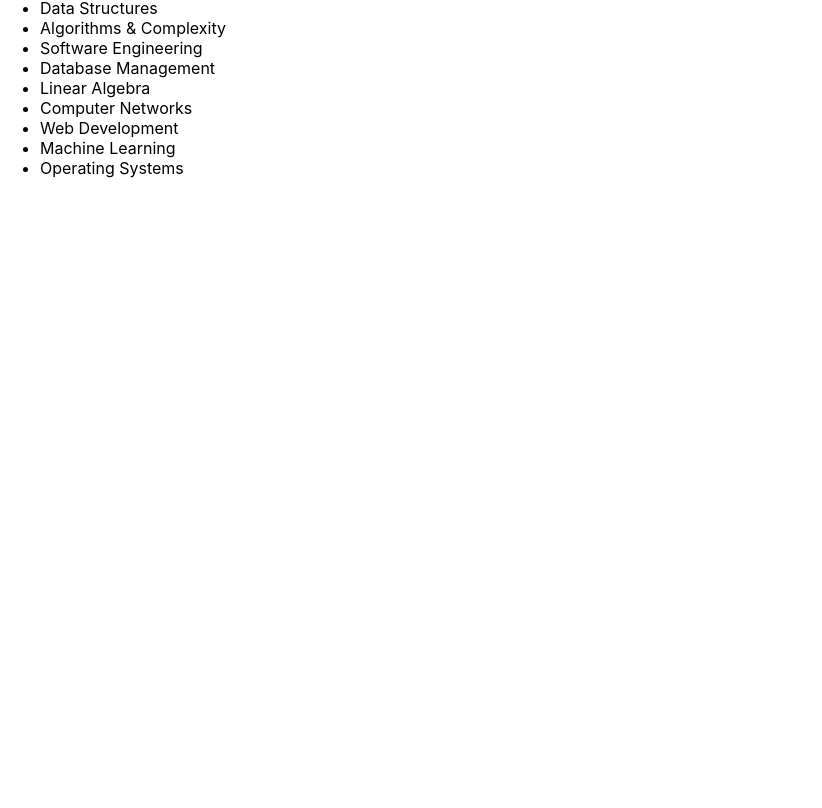
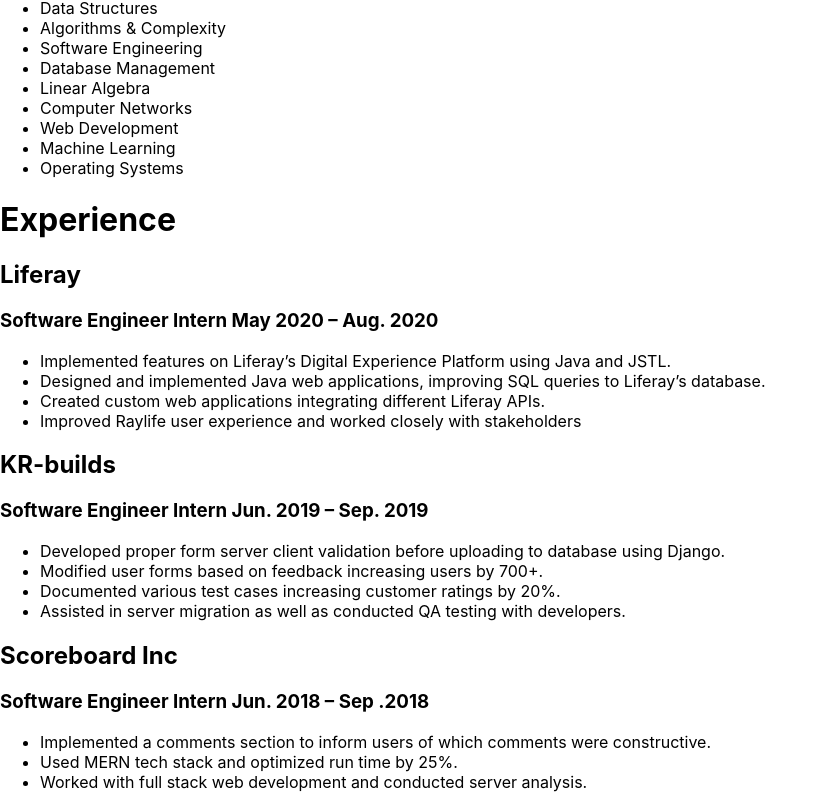
Before and after one commit to calvin-gao/myPortfolio, a React (Create React App) app: page / in a window 1280 px wide. Shown: the part 544-1352 px from the top of the page, without its empty margins (0-822 px from the left). Before the commit the page ends 800 px from the top, so only its background shows below. Built offline with nearby package versions, Linux system fonts and the light colour scheme.

Commit message:
Experience section

```diff
--- a/src/App.js
+++ b/src/App.js
@@ -3,6 +3,7 @@
 import AboutMe from './components/AboutMe';
 import Intro from './components/introComponent';
 import Education from './components/Education';
+import Experience from './components/Experience';
 
 function App() {
   return (
@@ -10,6 +11,7 @@
       <Intro />
       <AboutMe/>
       <Education/>
+      <Experience/>
     </div>
 
     // <div className="App">
--- a/src/components/AboutMe.jsx
+++ b/src/components/AboutMe.jsx
@@ -1,4 +1,4 @@
-import React, { Component } from 'react';
+import React from 'react';
 import calvinPic from '../img/calvin.jpg';
 
 const AboutMe = () =>(
--- a/src/components/Education.jsx
+++ b/src/components/Education.jsx
@@ -1,4 +1,4 @@
-import React, { Component } from 'react';
+import React from 'react';
 
 const list_of_class = ["Data Structures", "Algorithms & Complexity", "Software Engineering",
     "Database Management", "Linear Algebra", "Computer Networks", "Web Development", "Machine Learning", "Operating Systems"];
--- /dev/null
+++ b/src/components/Experience.jsx
@@ -0,0 +1,37 @@
+import React from 'react';
+
+const Experience = () =>{
+    return(
+        <div>
+            <h1>Experience</h1>
+            <h2> Liferay</h2>
+            <h3> Software Engineer Intern May 2020 – Aug. 2020</h3>
+            <ul>
+                <li>Implemented features on Liferay’s Digital Experience Platform using Java and JSTL.</li>
+                <li>Designed and implemented Java web applications, improving SQL queries to Liferay’s database.</li>
+                <li>Created custom web applications integrating different Liferay APIs.</li>
+                <li>Improved Raylife user experience and worked closely with stakeholders</li>
+            </ul>
+
+            <h2>KR-builds</h2>
+            <h3>Software Engineer Intern Jun. 2019 – Sep. 2019</h3>
+            <ul>
+                <li>Developed proper form server client validation before uploading to database using Django.</li>
+                <li>Modified user forms based on feedback increasing users by 700+.</li>
+                <li>Documented various test cases increasing customer ratings by 20%.</li>
+                <li>Assisted in server migration as well as conducted QA testing with developers.</li>
+            </ul>
+
+            <h2>Scoreboard Inc </h2>
+            <h3>Software Engineer Intern Jun. 2018 – Sep .2018</h3>
+            <ul>
+                <li>Implemented a comments section to inform users of which comments were constructive.</li>
+                <li>Used MERN tech stack and optimized run time by 25%.</li>
+                <li>Worked with full stack web development and conducted server analysis.</li>
+            </ul>
+        </div>
+
+    );
+} ;
+
+export default Experience;
--- a/src/components/introComponent.jsx
+++ b/src/components/introComponent.jsx
@@ -1,4 +1,4 @@
-import React, { Component } from 'react';
+import React from 'react';
 
 const Intro = () =>{
     return ( <div>
```
Also changed, not shown: 1 other file (tests, documents, lock files or other folders).
